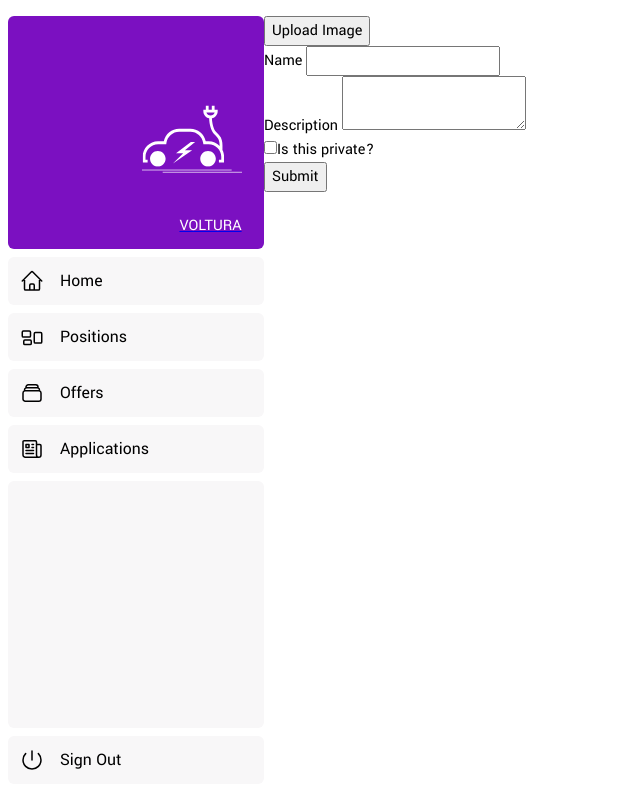
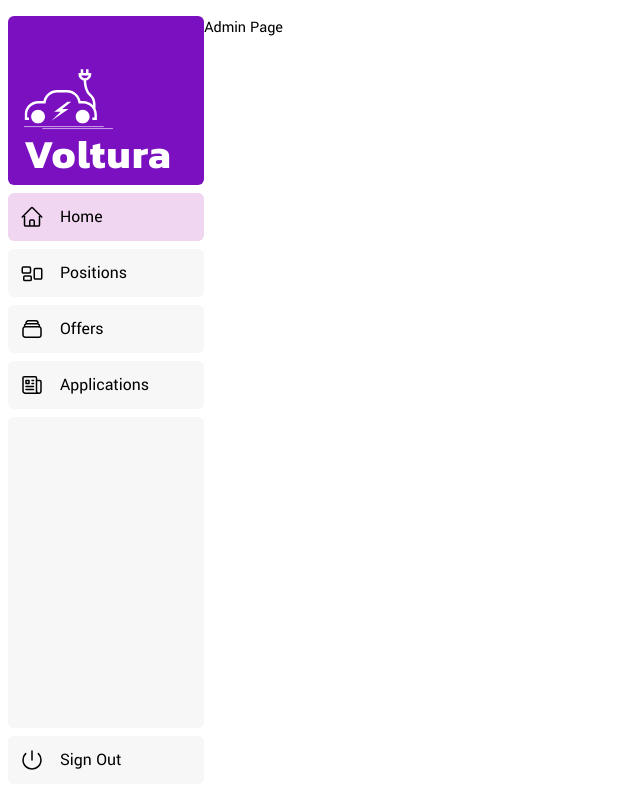
Before and after one commit to OlaJurrek/job-offers, a Next.js app: page /admin in a window 1280 px wide. Shown: the whole page, without its empty margins (0-640 px from the left). Built offline with nearby package versions, Linux system fonts and the light colour scheme.

Commit message:
change aside to header

```diff
--- a/src/app/admin/page.tsx
+++ b/src/app/admin/page.tsx
@@ -1,9 +1,10 @@
-import AddPositionForm from "@/ui/AddPositionForm";
+// import AddPositionForm from "@/ui/AddPositionForm";
 
 export default function Admin() {
   return (
     <div>
-      <AddPositionForm />
+      Admin Page
+      {/* <AddPositionForm /> */}
     </div>
   );
 }
--- a/src/app/globals.css
+++ b/src/app/globals.css
@@ -1,5 +1,6 @@
 :root {
   --violet: #7b10c1;
+  --violet-100: #f1d6f1;
   --light: #f8f7f8;
   --blue: #7da3c0;
   --borderRadius: 0.375rem;
@@ -51,6 +52,11 @@ h6 {
   overflow-wrap: break-word;
 }
 
+ul {
+  list-style: none;
+  padding: 0;
+}
+
 #root,
 #__next {
   isolation: isolate;
--- a/src/ui/dashboard/aside/NavLinks.tsx
+++ b/src/ui/dashboard/aside/NavLinks.tsx
@@ -7,7 +7,8 @@ import {
   RectangleStackIcon,
 } from "@heroicons/react/24/outline";
 import Link from "next/link";
-import styles from "./aside.module.css";
+import styles from "./header.module.css";
+import { usePathname } from "next/navigation";
 
 const links = [
   { name: "Home", href: "/admin", icon: HomeIcon },
@@ -25,12 +26,19 @@ const links = [
 ];
 
 export default function NavLinks() {
+  const pathname = usePathname();
   return (
     <>
       {links.map((link) => {
         const LinkIcon = link.icon;
         return (
-          <Link key={link.name} href={link.href} className={styles.button}>
+          <Link
+            key={link.name}
+            href={link.href}
+            className={`${styles.button} ${
+              pathname === link.href ? styles.active : ""
+            }`}
+          >
             <LinkIcon className="w-6" />
             <span className={styles.label}>{link.name}</span>
           </Link>
--- a/src/ui/dashboard/aside/SideNav.tsx
+++ b/src/ui/dashboard/aside/SideNav.tsx
@@ -1,16 +1,17 @@
 import NavLinks from "./NavLinks";
 import Link from "next/link";
-import styles from "./aside.module.css";
+import styles from "./header.module.css";
 import LogoIcon from "../../../../public/images/Logo";
 import { PowerIcon } from "@heroicons/react/24/outline";
+import { kanit } from "@/ui/fonts";
 
 export default function SideNav() {
   return (
-    <aside className={styles.sidenav}>
+    <header className={styles.sidenav}>
       <nav className={styles.nav}>
-        <Link href="/admin" className={styles.logo}>
+        <Link href="/admin" className={`${styles.logo} ${kanit.className}`}>
           <LogoIcon />
-          <span className={styles.logoText}>Voltura</span>
+          <span>Voltura</span>
         </Link>
         <div className={styles.actions}>
           <NavLinks />
@@ -21,6 +22,6 @@ export default function SideNav() {
           </button>
         </div>
       </nav>
-    </aside>
+    </header>
   );
 }
--- a/src/ui/dashboard/aside/aside.module.css
+++ b/src/ui/dashboard/aside/header.module.css
@@ -9,27 +9,52 @@
   display: flex;
   justify-content: flex-start;
   align-items: flex-end;
+  gap: 0.3rem;
+  height: 5rem;
+  padding: 1rem 0.8rem;
   background-color: var(--violet);
-  padding: 0.7rem;
   border-radius: var(--borderRadius);
-  height: 5rem;
+  font-size: 2.5rem;
+  letter-spacing: 0.08rem;
+  line-height: 1.2;
+  color: #fff;
+  text-decoration: none;
+}
+
+@media (min-width: 992px) {
+  .logo {
+    height: revert;
+    padding: 3rem 2rem 0.7rem 1rem;
+    flex-direction: column;
+    align-items: flex-start;
+    gap: 0;
+    line-height: 1;
+  }
 }
 
 .logo svg {
   max-width: 60%;
   max-height: 100%;
-  width: 100px;
+  width: 80px;
 }
 
-.logoText {
-  text-transform: uppercase;
-  color: #fff;
+@media (min-width: 992px) {
+  .logo svg {
+    max-height: 70px;
+    width: auto;
+  }
 }
 
 .actions {
   display: flex;
   gap: 0.5rem;
   flex-grow: 1;
+}
+
+@media (min-width: 992px) {
+  .actions {
+    flex-direction: column;
+  }
 }
 
 .empty {
@@ -40,9 +65,16 @@
   height: auto;
 }
 
+@media (min-width: 992px) {
+  .empty {
+    display: revert;
+  }
+}
+
 .button {
   display: flex;
   height: 48px;
+  justify-content: center;
   align-items: center;
   gap: 1rem;
   padding: 0.5rem 0.75rem;
@@ -56,36 +88,28 @@
   flex-grow: 1;
 }
 
+@media (min-width: 768px) {
+  .button {
+    justify-content: revert;
+  }
+}
+
+@media (min-width: 992px) {
+  .button {
+    flex-grow: revert;
+  }
+}
+
 .button svg {
   width: 1.5rem;
 }
 
+.active {
+  background-color: var(--violet-100);
+}
+
 .label {
   display: none;
-}
-
-@media (min-width: 992px) {
-  .sidenav {
-    width: 16rem;
-  }
-
-  .logo {
-    height: revert;
-    padding: 3rem 1.4rem 0.7rem;
-    flex-direction: column;
-  }
-
-  .empty {
-    display: revert;
-  }
-
-  .actions {
-    flex-direction: column;
-  }
-
-  .button {
-    flex-grow: revert;
-  }
 }
 
 @media (min-width: 768px) {
```
